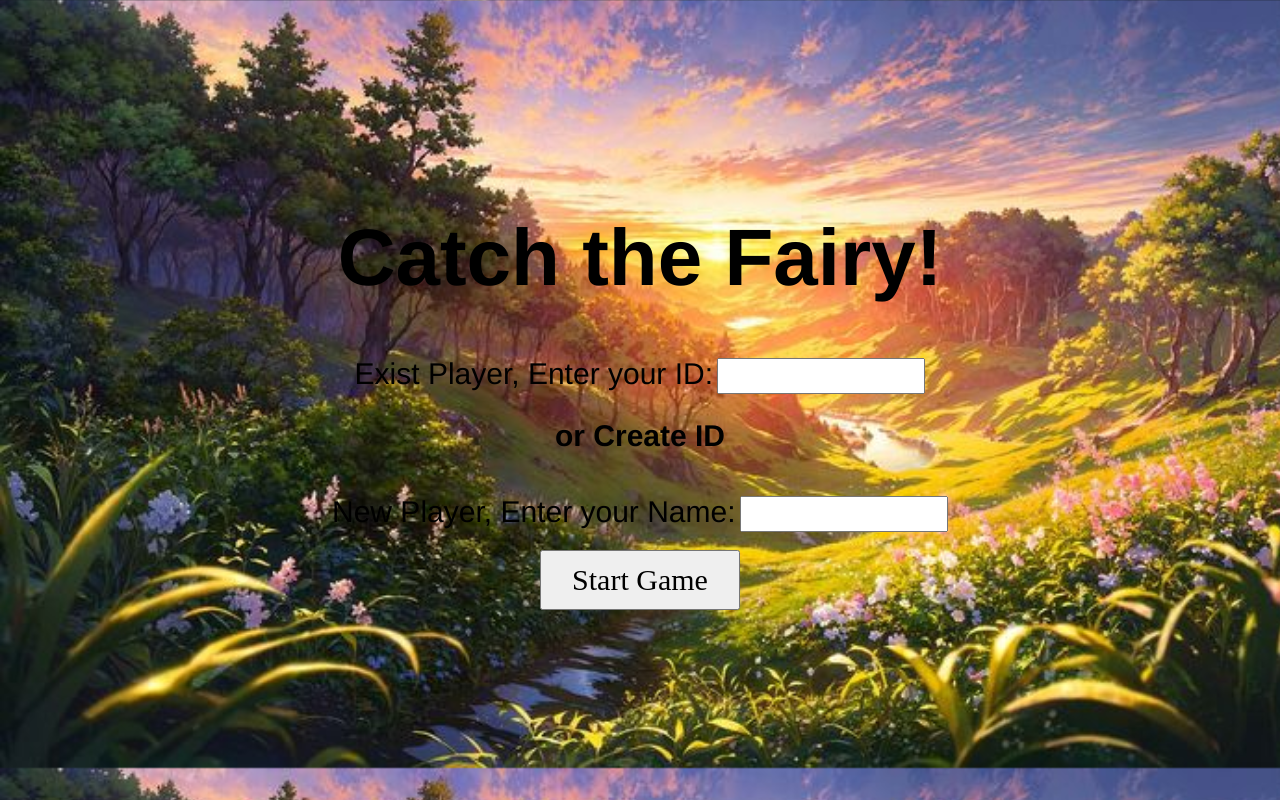
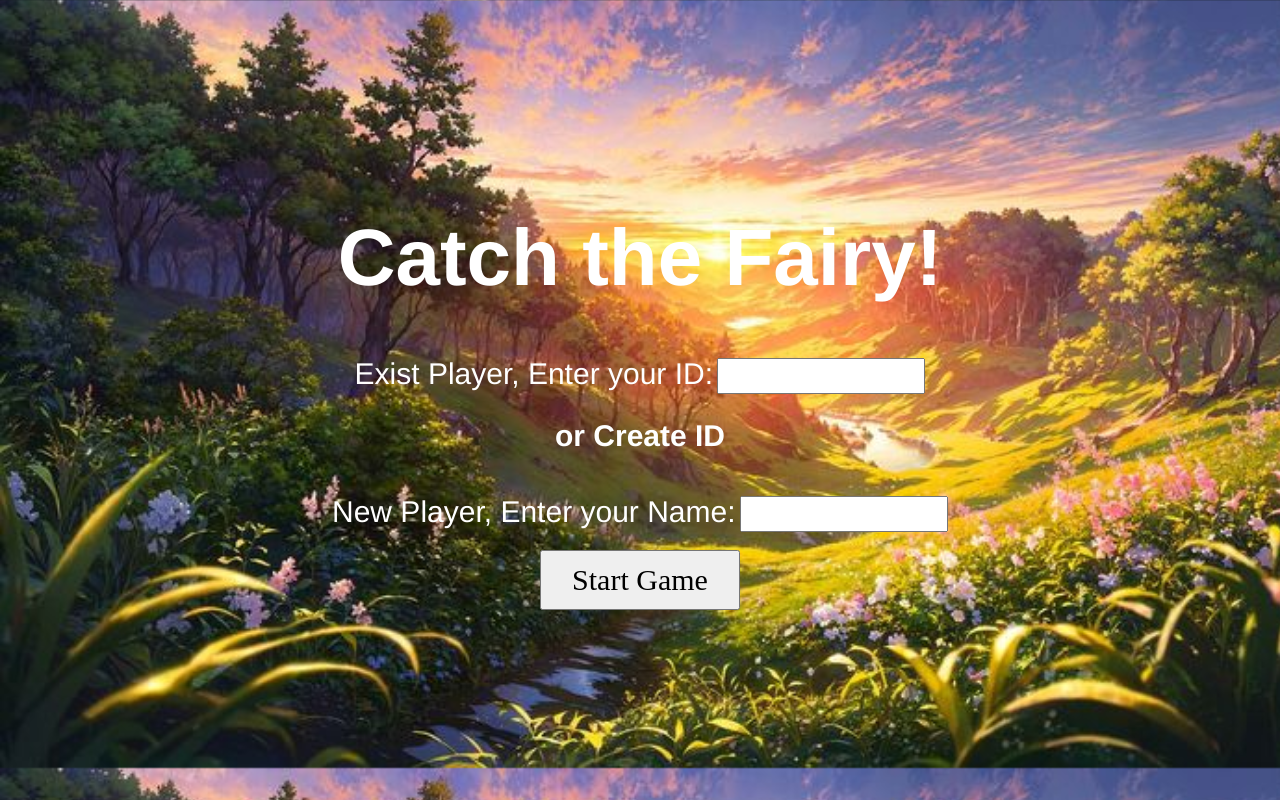
Before and after one commit to fahyada/comp-eng-ess-final-project, a website: page frontend/public/index.html in a window 1280 px wide. Drawn offline with Linux system fonts and the light colour scheme.

Commit message:
text color to white

```diff
--- a/frontend/public/index.html
+++ b/frontend/public/index.html
@@ -9,13 +9,13 @@
 </head>
 <body>
     <div id="lobbyWindow">
-        <h1 style="font-size: 80px;">Catch the Fairy!</h1>
-        <label for="playerName" style="font-size: 30px;">Exist Player, Enter your ID:</label>
+        <h1 style="font-size: 80px; color:white">Catch the Fairy!</h1>
+        <label for="playerName" style="font-size: 30px; color:white">Exist Player, Enter your ID:</label>
         <input type="text" id="playerName" name="playerName" style="width: 200px; height: 30px; font-size: 25px;">
         <br>
-        <h2 style="font-size: 30px;">or Create ID</h2>
+        <h2 style="font-size: 30px; color:white">or Create ID</h2>
         <br>
-        <label for="playerNewName" style="font-size: 30px;">New Player, Enter your Name:</label>
+        <label for="playerNewName" style="font-size: 30px; color:white">New Player, Enter your Name:</label>
         <input type="text" id="playerNewName" name="playerNewName" style="width: 200px; height: 30px; font-size: 25px;">
         <br>
         <br>
```
